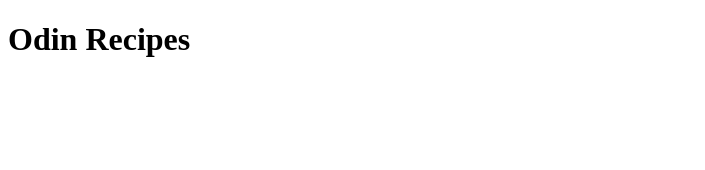
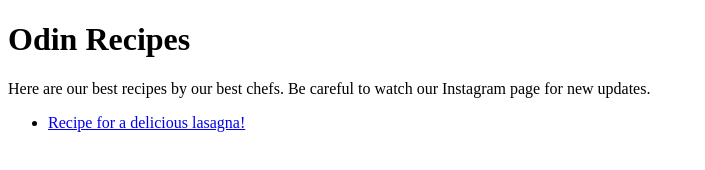
Before and after one commit to pizzi1729/odin-recipes, a plain HTML site: page index.html in a window 1280 px wide. Shown: the whole page, without its empty margins (0-705 px from the left). Drawn offline with Linux system fonts and the light colour scheme.

Commit message:
Add a link to lasagna.html in index.html

```diff
--- a/index.html
+++ b/index.html
@@ -8,5 +8,10 @@
 </head>
 <body>
     <h1>Odin Recipes</h1>
+    <p>Here are our best recipes by our best chefs. Be careful to watch our Instagram page for new updates.
+       <ul>
+        <li><a href="recipes/lasagna.html">Recipe for a delicious lasagna!</a></li>
+       </ul>
+    </p>
 </body>
 </html>
```
